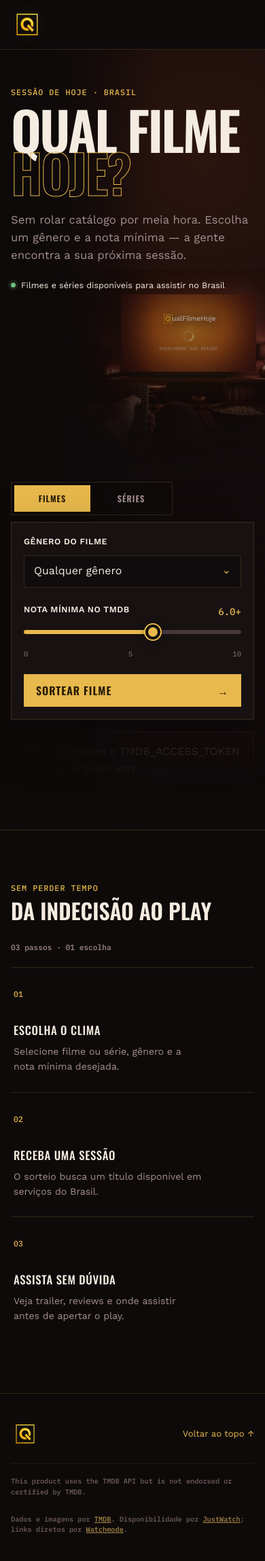
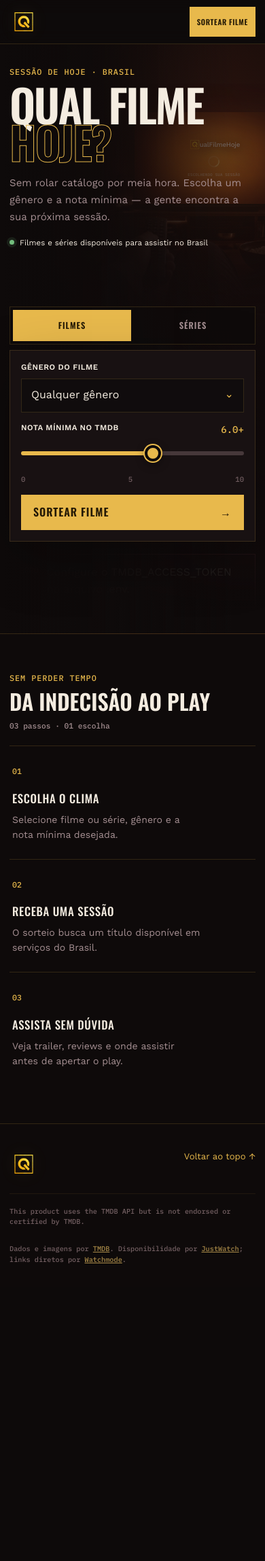
Before and after one commit to Hyant4/QualFilmeHoje, a Django app: page / in a window 390 px wide. Shown: the whole page at 68% size. After the commit the page ends 1859 px from the top, so only its background shows below. Run offline with Django 5.2, Linux system fonts and the light colour scheme; parts of the project's set-up code (start-up, migrations or seed data) failed here and were passed over.

Commit message:
feat: optimize interface for mobile web

```diff
--- a/movies/static/movies/css/site.css
+++ b/movies/static/movies/css/site.css
@@ -14,11 +14,13 @@
 }
 
 * { box-sizing: border-box; }
-html { scroll-behavior: smooth; }
-body { margin: 0; background: var(--bg); color: var(--cream); font-family: "Work Sans", sans-serif; line-height: 1.55; -webkit-font-smoothing: antialiased; }
+html { scroll-behavior: smooth; scroll-padding-top: 88px; -webkit-text-size-adjust: 100%; }
+body { overflow-x: clip; margin: 0; background: var(--bg); color: var(--cream); font-family: "Work Sans", sans-serif; line-height: 1.55; -webkit-font-smoothing: antialiased; }
 button, select, input { font: inherit; }
 a { color: inherit; }
 img { display: block; max-width: 100%; }
+button, a, select { -webkit-tap-highlight-color: rgba(232, 185, 76, 0.18); }
+button, a { touch-action: manipulation; }
 :focus-visible { outline: 2px solid var(--gold); outline-offset: 3px; }
 [hidden] { display: none !important; }
 .wrap { width: min(var(--max), calc(100% - 48px)); margin-inline: auto; }
@@ -32,6 +34,7 @@ img { display: block; max-width: 100%; }
 .brand-logo-footer { width: 42px; height: 42px; }
 .nav-cta, .generate-button, .primary-link { border: 0; background: var(--gold); color: #241905; font-family: "Oswald", sans-serif; font-weight: 600; letter-spacing: 0.06em; text-decoration: none; text-transform: uppercase; }
 .nav-cta { padding: 10px 17px; font-size: 0.76rem; }
+.nav-cta [data-media-noun] { margin-left: 0.28em; }
 
 .hero { position: relative; overflow: hidden; padding: 52px 0 60px; border-bottom: 1px solid var(--line); background: radial-gradient(circle at 76% 14%, rgba(116, 45, 23, 0.28), transparent 44%), linear-gradient(145deg, #0e0a0a 0%, #120b0c 58%, #210d10 100%); }
 .hero::before { content: ""; position: absolute; inset: 0; z-index: 1; background: linear-gradient(90deg, var(--bg) 0%, rgba(14, 10, 10, 0.92) 24%, transparent 58%), linear-gradient(to bottom, transparent 45%, var(--bg) 96%); pointer-events: none; }
@@ -206,45 +209,110 @@ input[type="range"]::-moz-range-thumb { width: 14px; height: 14px; border: 4px s
 }
 
 @media (max-width: 680px) {
+  html { scroll-padding-top: 76px; }
   .wrap { width: min(100% - 32px, var(--max)); }
-  .nav-cta { padding-inline: 12px; }
-  .hero { padding-top: 54px; }
-  .hero h1 { font-size: clamp(3.7rem, 20vw, 6rem); }
-  .hero-grid { min-height: 610px; }
+  .site-header { padding-top: env(safe-area-inset-top); }
+  .nav { min-height: 64px; }
+  .brand-logo { width: 42px; height: 42px; }
+  .nav-cta { min-height: 44px; display: inline-flex; align-items: center; padding-inline: 13px; }
+  .hero { padding: 32px 0 38px; }
+  .hero::before { background: linear-gradient(90deg, var(--bg) 0%, rgba(14, 10, 10, 0.88) 38%, transparent 88%), linear-gradient(to bottom, rgba(14, 10, 10, 0.08) 18%, var(--bg) 96%); }
+  .hero h1 { margin-top: 11px; font-size: clamp(3.45rem, 17.5vw, 5rem); line-height: 0.82; }
+  .hero-grid { min-height: 380px; }
   .hero-intro { max-width: none; padding-top: 0; }
-  .hero-media { top: 258px; right: -8%; width: 120%; opacity: 0.64; }
-  .tv-wordmark strong { font-size: clamp(0.65rem, 2.7vw, 0.92rem); }
-  .tv-screen-ui small { font-size: clamp(0.38rem, 1.6vw, 0.54rem); }
-  .generator { grid-template-columns: 1fr; padding: 18px; }
-  .generate-button { grid-column: auto; }
-  .result-heading { min-height: 180px; align-items: flex-end; }
-  .tmdb-score { min-width: 96px; }
-  .movie-layout { grid-template-columns: 1fr; }
-  .poster-column { display: grid; grid-template-columns: minmax(130px, 190px) 1fr; align-items: end; }
-  .quick-facts { border-top: 1px solid var(--line); border-left: 0; }
+  .hero-copy { max-width: 360px; margin-top: 22px; }
+  .hero-copy > p:first-child { font-size: 0.94rem; line-height: 1.65; }
+  .hero-note { align-items: flex-start; margin-top: 17px; font-size: 0.72rem; line-height: 1.45; }
+  .hero-note span { flex: 0 0 auto; margin-top: 4px; }
+  .hero-media { top: auto; right: -18%; bottom: -34px; width: 132%; opacity: 0.48; -webkit-mask-image: radial-gradient(ellipse 72% 68% at 67% 52%, #000 14%, rgba(0, 0, 0, 0.72) 48%, transparent 88%); mask-image: radial-gradient(ellipse 72% 68% at 67% 52%, #000 14%, rgba(0, 0, 0, 0.72) 48%, transparent 88%); }
+  .hero-media::after { background: linear-gradient(90deg, rgba(14, 10, 10, 0.7), transparent 52%), linear-gradient(to top, rgba(14, 10, 10, 0.92), transparent 60%); }
+  .tv-wordmark img { margin-right: -3px; }
+  .tv-wordmark strong { font-size: clamp(0.58rem, 2.5vw, 0.82rem); }
+  .tv-screen-ui small { font-size: clamp(0.34rem, 1.45vw, 0.48rem); }
+  .tv-loader { width: 16px; height: 16px; border-width: 1.5px; }
+  .media-picker { width: 100%; display: grid; grid-template-columns: repeat(2, minmax(0, 1fr)); margin-top: 14px; }
+  .media-picker button { min-width: 0; min-height: 46px; padding: 9px 12px; }
+  .generator { grid-template-columns: 1fr; gap: 14px; margin-top: 8px; padding: 16px; }
+  .field label { margin-bottom: 7px; font-size: 0.72rem; }
+  .generator select { height: 50px; font-size: 1rem; }
+  .score-label { min-height: 24px; }
+  input[type="range"] { height: 42px; }
+  input[type="range"]::-webkit-slider-thumb { width: 24px; height: 24px; margin-top: -9px; }
+  input[type="range"]::-moz-range-thumb { width: 16px; height: 16px; }
+  .generate-button { grid-column: auto; width: 100%; min-height: 52px; height: 52px; }
+  .alert { gap: 12px; padding: 14px; }
+  .result-section { padding: 48px 0 62px; }
+  .backdrop { height: 430px; background-position: center top; }
+  .result-heading { min-height: 0; display: grid; align-items: start; gap: 18px; padding-bottom: 22px; }
+  .result-heading h2 { max-width: 100%; margin-top: 8px; font-size: clamp(2.45rem, 13vw, 3.8rem); line-height: 0.96; overflow-wrap: anywhere; text-wrap: balance; }
+  .result-title-block { max-width: 100%; }
+  .favorite-form { margin-top: 17px; }
+  .favorite-button { min-height: 44px; }
+  .tmdb-score { min-width: 0; display: grid; grid-template-columns: auto 1fr; align-items: end; gap: 3px 16px; padding: 13px 0 0; border-top: 1px solid var(--line); border-left: 0; background: transparent; }
+  .tmdb-score .score-kicker { grid-column: 1 / -1; }
+  .tmdb-score .score-value { grid-column: 1; }
+  .tmdb-score small { grid-column: 2; align-self: end; margin: 0 0 4px; }
+  .movie-layout { grid-template-columns: 1fr; gap: 24px; padding-top: 22px; }
+  .poster-column { display: grid; grid-template-columns: minmax(126px, 43%) minmax(0, 1fr); align-items: stretch; gap: 12px; }
+  .movie-poster, .poster-placeholder { max-width: none; height: 100%; min-height: 198px; object-fit: cover; }
+  .quick-facts { display: grid; align-content: stretch; border: 1px solid var(--line); }
+  .quick-facts div { min-width: 0; align-items: flex-start; flex-direction: column; justify-content: center; gap: 2px; padding: 9px 10px; }
+  .quick-facts dt, .quick-facts dd { overflow-wrap: anywhere; }
   .tagline { margin-top: 8px; }
-  .section-head { align-items: flex-start; flex-direction: column; }
+  .genre-list { gap: 6px; margin-bottom: 18px; }
+  .people-details { margin-bottom: 22px; }
+  .people-details > div { grid-template-columns: 100px minmax(0, 1fr); gap: 14px; padding-block: 11px; }
+  .tab-list { display: grid; grid-template-columns: repeat(2, minmax(0, 1fr)); overflow: visible; border: 1px solid var(--line); }
+  .tab-list button { min-width: 0; min-height: 48px; padding: 11px 8px; font-size: 0.7rem; }
+  .tab-list button:nth-child(even) { border-left: 1px solid var(--line); }
+  .tab-list button:nth-child(n + 3) { border-top: 1px solid var(--line); }
+  .tab-list button[aria-selected="true"] { background: rgba(232, 185, 76, 0.08); }
+  .tab-list button[aria-selected="true"]::after { right: 8px; left: 8px; }
+  .tab-panel { min-height: 0; padding: 22px 0 0; }
+  .overview { font-size: 0.96rem; line-height: 1.72; }
+  .empty-state { padding: 24px 16px; }
+  .review-card { padding: 15px; }
+  .review-card > p { overflow-wrap: anywhere; }
+  .providers { display: grid; grid-template-columns: 1fr; }
+  .provider { width: 100%; min-width: 0; min-height: 56px; }
+  .library-section { padding: 54px 0; }
+  .library-head { margin-bottom: 24px; }
+  .library-columns { gap: 34px; }
+  .section-head { align-items: flex-start; flex-direction: column; gap: 12px; }
   .steps { grid-template-columns: 1fr; }
-  .steps article { min-height: auto; padding-inline: 4px; }
+  .steps article { min-height: auto; padding: 24px 4px; }
   .steps article + article { border-top: 1px solid var(--line); border-left: 0; }
+  .steps h3 { margin-top: 15px; }
+  .how-it-works { padding: 56px 0; }
+  .site-footer { padding-bottom: calc(32px + env(safe-area-inset-bottom)); }
   .credits { flex-direction: column; }
-  .people-details > div { grid-template-columns: 110px minmax(0, 1fr); }
   .title-cards { grid-template-columns: 1fr; }
 }
 
 @media (max-width: 430px) {
-  .nav-cta { display: none; }
-  .hero-grid { min-height: 560px; }
-  .hero-media { top: 270px; }
-  .result-heading { display: block; }
+  .wrap { width: min(100% - 28px, var(--max)); }
+  .nav-cta { padding-inline: 11px; font-size: 0.68rem; }
+  .hero h1 { font-size: clamp(3.2rem, 17vw, 4.55rem); }
+  .hero-grid { min-height: 340px; }
+  .hero-media { right: -24%; bottom: -24px; width: 140%; }
   .favorite-form { align-items: flex-start; flex-direction: column; }
-  .tmdb-score { margin-top: 20px; padding-left: 0; border-left: 0; }
-  .poster-column { grid-template-columns: 1fr; }
-  .movie-poster, .poster-placeholder { max-width: 210px; }
-  .quick-facts { border-left: 1px solid var(--line); }
   .people-details > div { grid-template-columns: 1fr; gap: 5px; }
   .review-card header { grid-template-columns: 34px 1fr; }
   .review-card header > strong { grid-column: 2; }
+  .history-list li { grid-template-columns: 26px minmax(0, 1fr); gap: 10px; padding: 10px 0; }
+  .history-list time { grid-column: 2; }
+  .footer-row { align-items: flex-start; }
+}
+
+@media (max-width: 350px) {
+  .wrap { width: min(100% - 24px, var(--max)); }
+  .nav-cta { padding-inline: 9px; }
+  .hero h1 { font-size: 3.05rem; }
+  .hero-copy > p:first-child { font-size: 0.88rem; }
+  .hero-media { bottom: -130px; opacity: 0.38; }
+  .poster-column { grid-template-columns: 118px minmax(0, 1fr); gap: 9px; }
+  .quick-facts div { padding-inline: 8px; }
+  .tab-list button { font-size: 0.66rem; }
 }
 
 @media (prefers-reduced-motion: reduce) {
--- a/movies/static/movies/js/site.js
+++ b/movies/static/movies/js/site.js
@@ -96,9 +96,18 @@ document.querySelectorAll("[data-tabs]").forEach((tabs) => {
 
 const result = document.querySelector("[data-movie-result]");
 if (result && window.location.hash !== "#gerador") {
-  window.requestAnimationFrame(() => {
-    result.scrollIntoView({ behavior: "smooth", block: "start" });
-  });
+  const revealResult = () => {
+    const reducedMotion = window.matchMedia("(prefers-reduced-motion: reduce)").matches;
+    window.requestAnimationFrame(() => {
+      result.scrollIntoView({ behavior: reducedMotion ? "auto" : "smooth", block: "start" });
+    });
+  };
+
+  if (document.readyState === "complete") {
+    revealResult();
+  } else {
+    window.addEventListener("load", revealResult, { once: true });
+  }
 }
 
 document.querySelectorAll("[data-favorite-form]").forEach((form) => {
--- a/movies/templates/movies/home.html
+++ b/movies/templates/movies/home.html
@@ -5,7 +5,10 @@
 <html lang="pt-BR">
 <head>
   <meta charset="utf-8">
-  <meta name="viewport" content="width=device-width, initial-scale=1">
+  <meta name="viewport" content="width=device-width, initial-scale=1, viewport-fit=cover">
+  <meta name="theme-color" content="#0e0a0a">
+  <meta name="apple-mobile-web-app-capable" content="yes">
+  <meta name="apple-mobile-web-app-status-bar-style" content="black-translucent">
   <meta name="description" content="Encontre um filme ou uma série por gênero e nota e descubra onde assistir no Brasil.">
   <meta property="og:type" content="website">
   <meta property="og:title" content="QualFilmeHoje — Sua próxima sessão">
```
